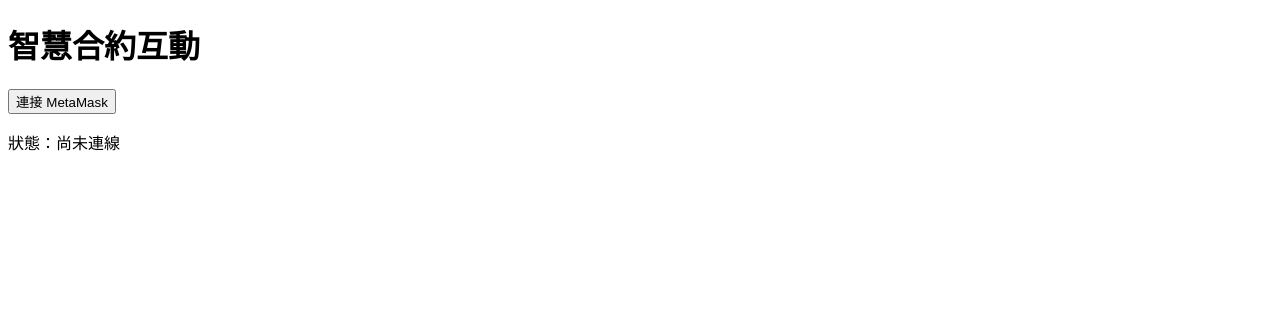
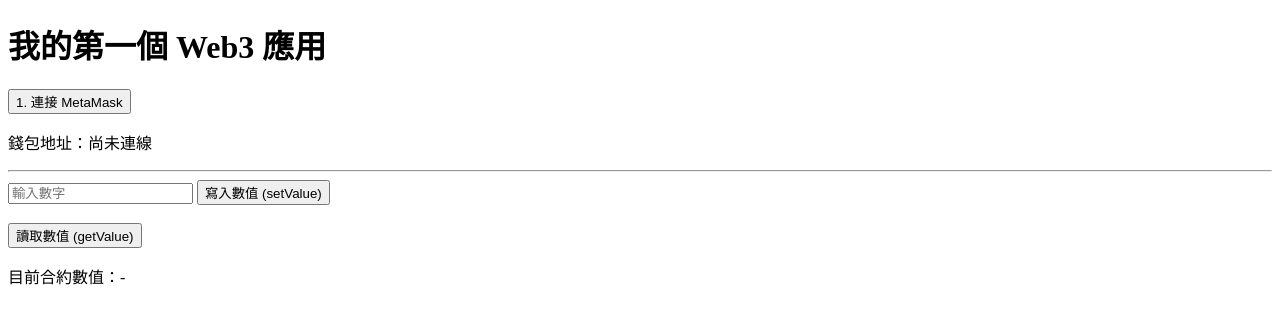
Before and after one commit to Rain931101/rain99999, a plain HTML site: page index.html in a window 1280 px wide. Drawn offline with Linux system fonts and the light colour scheme.

Commit message:
Update index.html

```diff
--- a/index.html
+++ b/index.html
@@ -1,45 +1,60 @@
 <!DOCTYPE html>
 <html>
 <head>
-    <title>我的 Web3 網頁</title>
+    <title>Web3 互動練習</title>
     <script src="https://cdn.jsdelivr.net/npm/ethers@5.7.2/dist/ethers.umd.min.js"></script>
 </head>
 <body>
-    <h1>智慧合約互動</h1>
-    <button onclick="connect()">連接 MetaMask</button>
-    <p id="status">狀態：尚未連線</p>
+    <h1>我的第一個 Web3 應用</h1>
+
+    <button onclick="connect()">1. 連接 MetaMask</button>
+    <p id="wallet-address">錢包地址：尚未連線</p>
+
+    <hr>
+
+    <div>
+        <input type="number" id="newValue" placeholder="輸入數字">
+        <button onclick="setContractValue()">寫入數值 (setValue)</button>
+    </div>
+    <br>
+    <div>
+        <button onclick="getContractValue()">讀取數值 (getValue)</button>
+        <p id="display-value">目前合約數值：-</p>
+    </div>
 
     <script>
         let contract;
         let signer;
+        const contractAddress = "你的合約地址"; // 這裡請貼上你在 Remix 部署後的地址
+        const abi = [
+            "function setValue(uint256 _value)",
+            "function getValue() view returns (uint256)"
+        ];
 
         async function connect() {
-            if (typeof window.ethereum !== 'undefined') {
-                try {
-                    // 請求帳號授權
-                    await window.ethereum.request({ method: 'eth_requestAccounts' });
+            if (window.ethereum) {
+                await window.ethereum.request({ method: 'eth_requestAccounts' });
+                const provider = new ethers.providers.Web3Provider(window.ethereum);
+                signer = provider.getSigner();
+                const addr = await signer.getAddress();
+                document.getElementById('wallet-address').innerText = "錢包地址：" + addr;
+                contract = new ethers.Contract(contractAddress, abi, signer);
+                alert("連線成功！");
+            } else {
+                alert("請安裝 MetaMask");
+            }
+        }
 
-                    const provider = new ethers.providers.Web3Provider(window.ethereum);
-                    signer = provider.getSigner();
+        async function setContractValue() {
+            const val = document.getElementById('newValue').value;
+            const tx = await contract.setValue(val);
+            await tx.wait(); // 等待交易打包完成
+            alert("寫入成功！");
+        }
 
-                    const address = "0x你的實際合約地址"; // 這裡要改！
-                    const abi = [
-                        "function setValue(uint256 _value)",
-                        "function getValue() view returns (uint256)"
-                    ];
-
-                    contract = new ethers.Contract(address, abi, signer);
-
-                    const userAddress = await signer.getAddress();
-                    document.getElementById('status').innerText = "已連線至: " + userAddress;
-                    alert("錢包連線成功！");
-                } catch (error) {
-                    console.error(error);
-                    alert("連線失敗：" + error.message);
-                }
-            } else {
-                alert("請安裝 MetaMask 擴充功能！");
-            }
+        async function getContractValue() {
+            const val = await contract.getValue();
+            document.getElementById('display-value').innerText = "目前合約數值：" + val;
         }
     </script>
 </body>
```
